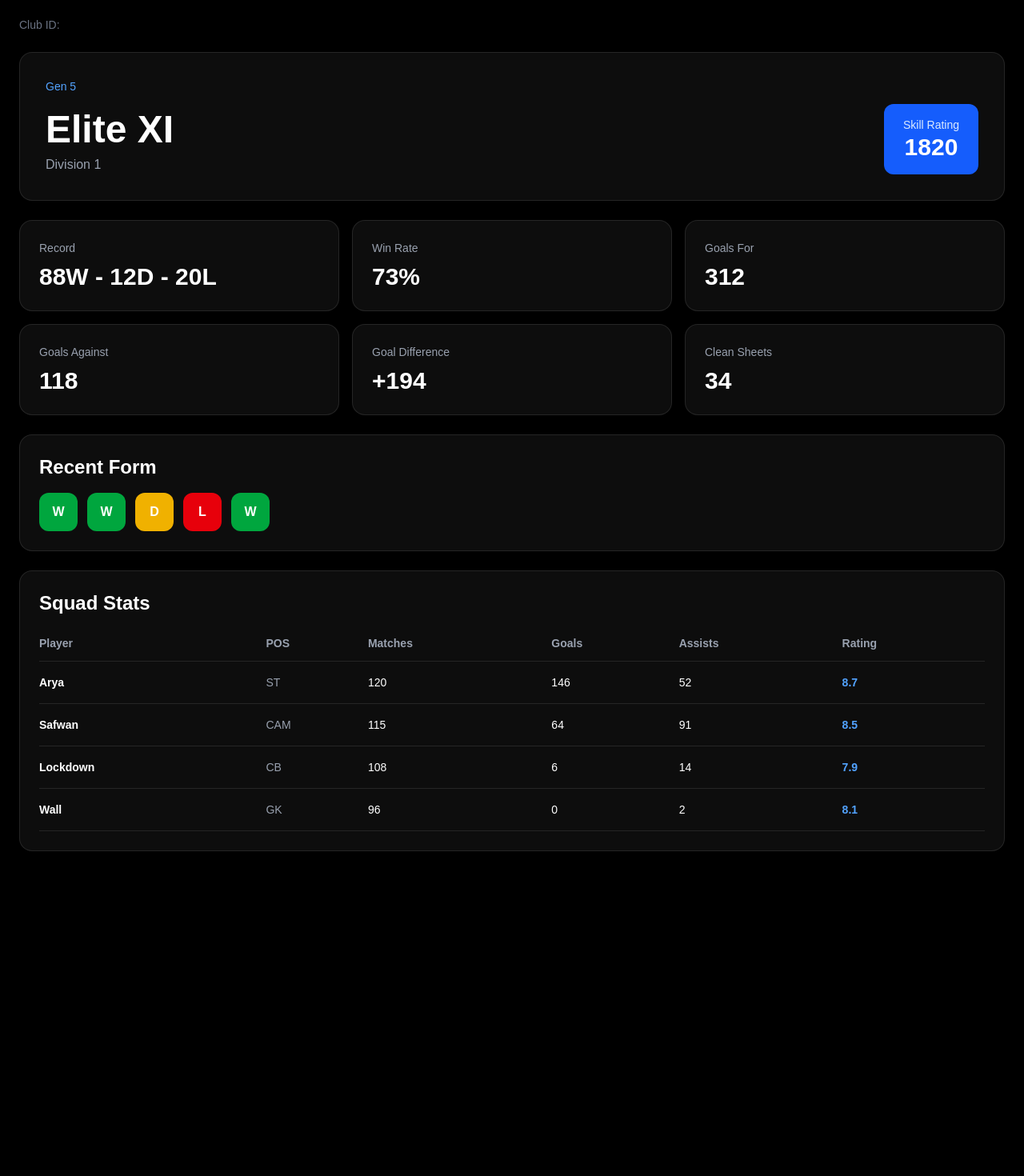
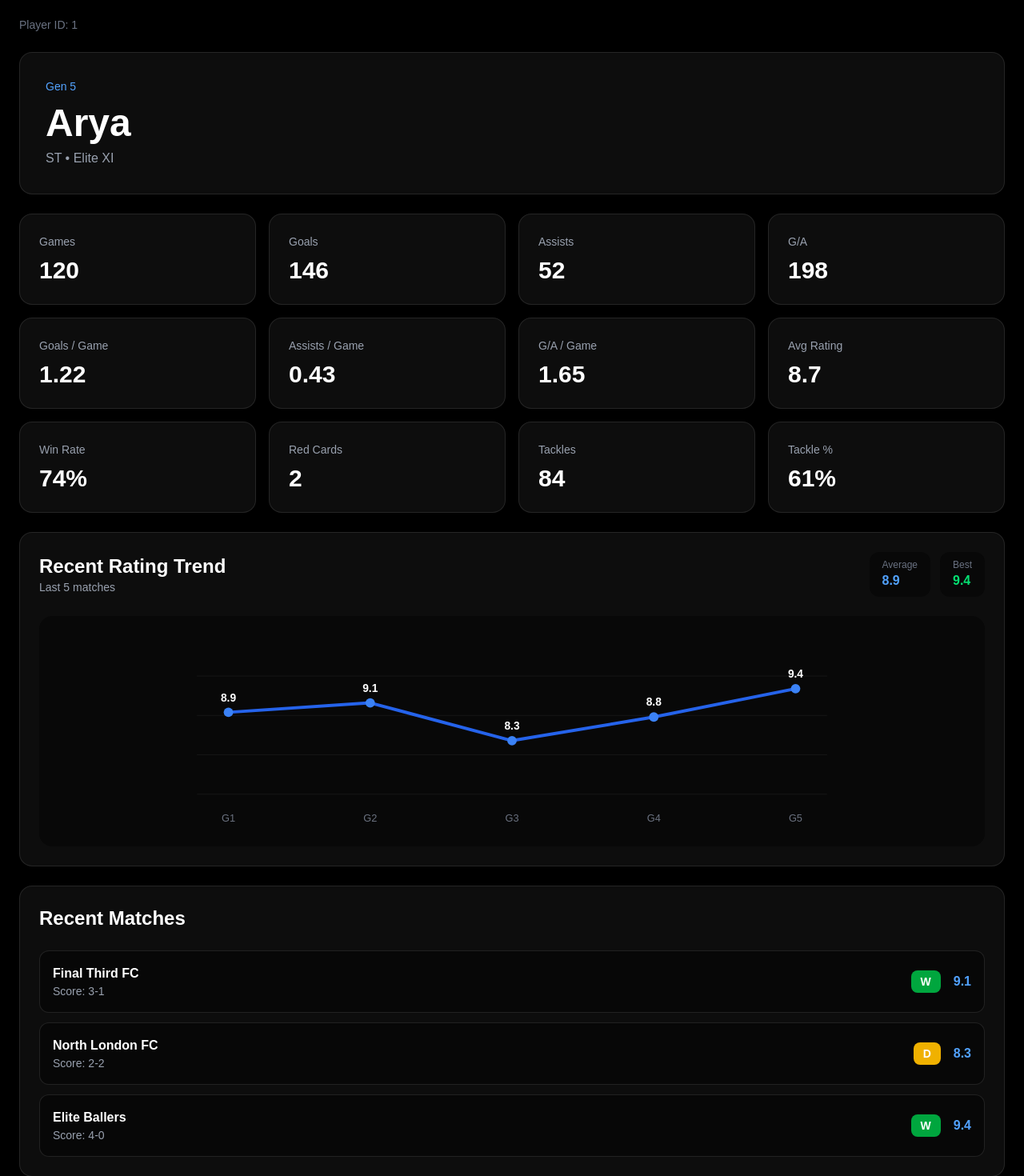
Before and after one commit to avenkat28/Pro-Clubs-Stats-Tracker, a Next.js app: page /player/1 in a window 1280 px wide. Shown: the part 80-1550 px from the top of the page at 80% size. Before the commit the page ends 1184 px from the top, so only its background shows below. Built offline with nearby package versions, Linux system fonts and the light colour scheme.

Commit message:
Complete player page UI polish

```diff
--- a/src/app/player/[playerId]/page.tsx
+++ b/src/app/player/[playerId]/page.tsx
@@ -1,41 +1,97 @@
 import Navbar from "../../../components/Navbar";
-import ClubHeader from "../../../components/ClubHeader";
-import ClubStatsGrid from "../../../components/ClubStatsGrid";
-import FormTracker from "../../../components/FormTracker";
-import SquadTable from "../../../components/SquadTable";
-import { mockClub } from "../../../lib/mockData";
+import PlayerHeader from "../../../components/PlayerHeader";
+import PlayerStatsGrid from "../../../components/PlayerStatsGrid";
+import MatchHistory from "../../../components/MatchHistory";
+import PerformanceChart from "../../../components/PerformanceChart";
 
-export default function ClubPage({
+const mockPlayer = {
+  id: "12345",
+  name: "Arya",
+  club: "Elite XI",
+  position: "ST",
+  platform: "Gen 5",
+  games: 120,
+  goals: 146,
+  assists: 52,
+  averageRating: 8.7,
+  winRate: 74,
+  redCards: 2,
+  tackles: 84,
+  tackleSuccessRate: 61,
+  recentRatings: [8.9, 9.1, 8.3, 8.8, 9.4],
+  recentMatches: [
+    {
+      id: "1",
+      opponent: "Final Third FC",
+      result: "W",
+      score: "3-1",
+      rating: 9.1,
+      goals: 2,
+      assists: 1,
+      tackles: 3,
+      passAccuracy: 91,
+      redCards: 0,
+    },
+    {
+      id: "2",
+      opponent: "North London FC",
+      result: "D",
+      score: "2-2",
+      rating: 8.3,
+      goals: 1,
+      assists: 0,
+      tackles: 2,
+      passAccuracy: 87,
+      redCards: 0,
+    },
+    {
+      id: "3",
+      opponent: "Elite Ballers",
+      result: "W",
+      score: "4-0",
+      rating: 9.4,
+      goals: 3,
+      assists: 1,
+      tackles: 1,
+      passAccuracy: 94,
+      redCards: 0,
+    },
+  ],
+};
+
+export default function PlayerPage({
   params,
 }: {
-  params: { clubId: string };
+  params: { playerId: string };
 }) {
   return (
-    <main className="min-h-screen bg-black">
+    <main className="min-h-screen bg-black text-white">
       <Navbar />
 
       <section className="mx-auto flex max-w-7xl flex-col gap-6 px-6 py-10">
-        <p className="text-sm text-gray-500">Club ID: {params.clubId}</p>
+        <p className="text-sm text-gray-500">Player ID: {params.playerId}</p>
 
-        <ClubHeader
-          name={mockClub.name}
-          platform={mockClub.platform}
-          division={mockClub.division}
-          skillRating={mockClub.skillRating}
+        <PlayerHeader
+          name={mockPlayer.name}
+          club={mockPlayer.club}
+          position={mockPlayer.position}
+          platform={mockPlayer.platform}
         />
 
-        <ClubStatsGrid
-          wins={mockClub.record.wins}
-          draws={mockClub.record.draws}
-          losses={mockClub.record.losses}
-          goalsFor={mockClub.goalsFor}
-          goalsAgainst={mockClub.goalsAgainst}
-          cleanSheets={mockClub.cleanSheets}
+        <PlayerStatsGrid
+          games={mockPlayer.games}
+          goals={mockPlayer.goals}
+          assists={mockPlayer.assists}
+          averageRating={mockPlayer.averageRating}
+          winRate={mockPlayer.winRate}
+          redCards={mockPlayer.redCards}
+          tackles={mockPlayer.tackles}
+          tackleSuccessRate={mockPlayer.tackleSuccessRate}
         />
 
-        <FormTracker form={mockClub.recentForm} />
+        <PerformanceChart ratings={mockPlayer.recentRatings} />
 
-        <SquadTable players={mockClub.squad} />
+        <MatchHistory matches={mockPlayer.recentMatches} />
       </section>
     </main>
   );
--- /dev/null
+++ b/src/components/MatchHistory.tsx
@@ -0,0 +1,97 @@
+"use client";
+
+import { useState } from "react";
+
+type Match = {
+  id: string;
+  opponent: string;
+  result: string;
+  score: string;
+  rating: number;
+  goals: number;
+  assists: number;
+  tackles: number;
+  passAccuracy: number;
+  redCards: number;
+};
+
+type MatchHistoryProps = {
+  matches: Match[];
+};
+
+export default function MatchHistory({ matches }: MatchHistoryProps) {
+  const [openMatchId, setOpenMatchId] = useState<string | null>(null);
+
+  return (
+    <section className="rounded-2xl border border-white/10 bg-white/5 p-6 text-white">
+      <h2 className="mb-6 text-2xl font-bold">Recent Matches</h2>
+
+      <div className="space-y-3">
+        {matches.map((match) => {
+          const isOpen = openMatchId === match.id;
+
+          const resultColor =
+            match.result === "W"
+              ? "bg-green-600"
+              : match.result === "D"
+              ? "bg-yellow-500"
+              : "bg-red-600";
+
+          return (
+            <button
+              key={match.id}
+              onClick={() => setOpenMatchId(isOpen ? null : match.id)}
+              className="w-full rounded-xl border border-white/10 bg-black/40 p-4 text-left transition hover:bg-white/10"
+            >
+              <div className="flex items-center justify-between">
+                <div>
+                  <p className="font-semibold">{match.opponent}</p>
+                  <p className="text-sm text-gray-400">Score: {match.score}</p>
+                </div>
+
+                <div className="flex items-center gap-4">
+                  <span
+                    className={`${resultColor} rounded-lg px-3 py-1 text-sm font-bold`}
+                  >
+                    {match.result}
+                  </span>
+
+                  <p className="font-bold text-blue-400">{match.rating}</p>
+                </div>
+              </div>
+
+              {isOpen && (
+                <div className="mt-4 grid grid-cols-2 gap-3 border-t border-white/10 pt-4 md:grid-cols-5">
+                  <div>
+                    <p className="text-xs text-gray-500">Goals</p>
+                    <p className="font-bold">{match.goals}</p>
+                  </div>
+
+                  <div>
+                    <p className="text-xs text-gray-500">Assists</p>
+                    <p className="font-bold">{match.assists}</p>
+                  </div>
+
+                  <div>
+                    <p className="text-xs text-gray-500">Tackles</p>
+                    <p className="font-bold">{match.tackles}</p>
+                  </div>
+
+                  <div>
+                    <p className="text-xs text-gray-500">Pass Accuracy</p>
+                    <p className="font-bold">{match.passAccuracy}%</p>
+                  </div>
+
+                  <div>
+                    <p className="text-xs text-gray-500">Red Cards</p>
+                    <p className="font-bold">{match.redCards}</p>
+                  </div>
+                </div>
+              )}
+            </button>
+          );
+        })}
+      </div>
+    </section>
+  );
+}
--- /dev/null
+++ b/src/components/PerformanceChart.tsx
@@ -0,0 +1,109 @@
+type PerformanceChartProps = {
+  ratings: number[];
+};
+
+export default function PerformanceChart({
+  ratings,
+}: PerformanceChartProps) {
+  const average =
+    ratings.reduce((sum, val) => sum + val, 0) / ratings.length;
+
+  const best = Math.max(...ratings);
+
+  const points = ratings.map((rating, index) => {
+    const x = 40 + index * 180;
+    const y = 220 - (rating - 7) * 60;
+    return { x, y, rating };
+  });
+
+  return (
+    <section className="rounded-2xl border border-white/10 bg-white/5 p-6 text-white">
+      <div className="mb-6 flex items-center justify-between">
+        <div>
+          <h2 className="text-2xl font-bold">Recent Rating Trend</h2>
+          <p className="text-sm text-gray-400">
+            Last {ratings.length} matches
+          </p>
+        </div>
+
+        <div className="flex gap-3">
+          <div className="rounded-xl bg-black/40 px-4 py-2">
+            <p className="text-xs text-gray-500">Average</p>
+            <p className="font-bold text-blue-400">
+              {average.toFixed(1)}
+            </p>
+          </div>
+
+          <div className="rounded-xl bg-black/40 px-4 py-2">
+            <p className="text-xs text-gray-500">Best</p>
+            <p className="font-bold text-green-400">
+              {best.toFixed(1)}
+            </p>
+          </div>
+        </div>
+      </div>
+
+      <div className="rounded-2xl bg-black/40 p-4">
+        <svg
+          viewBox="0 0 800 260"
+          className="w-full h-64"
+        >
+          {/* grid */}
+          {[60, 110, 160, 210].map((y) => (
+            <line
+              key={y}
+              x1="0"
+              y1={y}
+              x2="800"
+              y2={y}
+              stroke="rgba(255,255,255,0.06)"
+            />
+          ))}
+
+          {/* line */}
+          <polyline
+            fill="none"
+            stroke="#2563eb"
+            strokeWidth="4"
+            strokeLinejoin="round"
+            strokeLinecap="round"
+            points={points.map((p) => `${p.x},${p.y}`).join(" ")}
+          />
+
+          {/* dots */}
+          {points.map((p, i) => (
+            <g key={i}>
+              <circle
+                cx={p.x}
+                cy={p.y}
+                r="6"
+                fill="#3b82f6"
+              />
+
+              <text
+                x={p.x}
+                y={p.y - 14}
+                textAnchor="middle"
+                fill="white"
+                fontSize="14"
+                fontWeight="bold"
+              >
+                {p.rating}
+              </text>
+
+              <text
+                x={p.x}
+                y="245"
+                textAnchor="middle"
+                fill="#6b7280"
+                fontSize="13"
+              >
+                G{i + 1}
+              </text>
+            </g>
+          ))}
+        </svg>
+      </div>
+    </section>
+  );
+}
--- /dev/null
+++ b/src/components/PlayerHeader.tsx
@@ -0,0 +1,26 @@
+type PlayerHeaderProps = {
+  name: string;
+  club: string;
+  position: string;
+  platform: string;
+};
+
+export default function PlayerHeader({
+  name,
+  club,
+  position,
+  platform,
+}: PlayerHeaderProps) {
+  return (
+    <section className="rounded-2xl border border-white/10 bg-white/5 p-8 text-white">
+      <p className="text-sm text-blue-400">{platform}</p>
+
+      <div className="mt-3">
+        <h1 className="text-5xl font-bold">{name}</h1>
+        <p className="mt-2 text-gray-400">
+          {position} • {club}
+        </p>
+      </div>
+    </section>
+  );
+}
--- /dev/null
+++ b/src/components/PlayerStatsGrid.tsx
@@ -0,0 +1,62 @@
+type PlayerStatsGridProps = {
+  games: number;
+  goals: number;
+  assists: number;
+  averageRating: number;
+  winRate: number;
+  redCards: number;
+  tackles?: number;
+  tackleSuccessRate?: number;
+};
+
+export default function PlayerStatsGrid({
+  games,
+  goals,
+  assists,
+  averageRating,
+  winRate,
+  redCards,
+  tackles,
+  tackleSuccessRate,
+}: PlayerStatsGridProps) {
+  const ga = goals + assists;
+
+  const goalsPerGame = games > 0 ? (goals / games).toFixed(2) : "0.00";
+  const assistsPerGame = games > 0 ? (assists / games).toFixed(2) : "0.00";
+  const gaPerGame = games > 0 ? (ga / games).toFixed(2) : "0.00";
+
+  const stats = [
+    { label: "Games", value: games },
+    { label: "Goals", value: goals },
+    { label: "Assists", value: assists },
+    { label: "G/A", value: ga },
+    { label: "Goals / Game", value: goalsPerGame },
+    { label: "Assists / Game", value: assistsPerGame },
+    { label: "G/A / Game", value: gaPerGame },
+    { label: "Avg Rating", value: averageRating },
+    { label: "Win Rate", value: `${winRate}%` },
+    { label: "Red Cards", value: redCards },
+    { label: "Tackles", value: tackles ?? "N/A" },
+    {
+      label: "Tackle %",
+      value:
+        tackleSuccessRate !== undefined
+          ? `${tackleSuccessRate}%`
+          : "N/A",
+    },
+  ];
+
+  return (
+    <section className="grid grid-cols-1 gap-4 md:grid-cols-3 lg:grid-cols-4">
+      {stats.map((stat) => (
+        <div
+          key={stat.label}
+          className="rounded-2xl border border-white/10 bg-white/5 p-6 text-white"
+        >
+          <p className="text-sm text-gray-400">{stat.label}</p>
+          <p className="mt-2 text-3xl font-bold">{stat.value}</p>
+        </div>
+      ))}
+    </section>
+  );
+}
```
Also changed, not shown: 1 other file (tests, documents, lock files or other folders).
